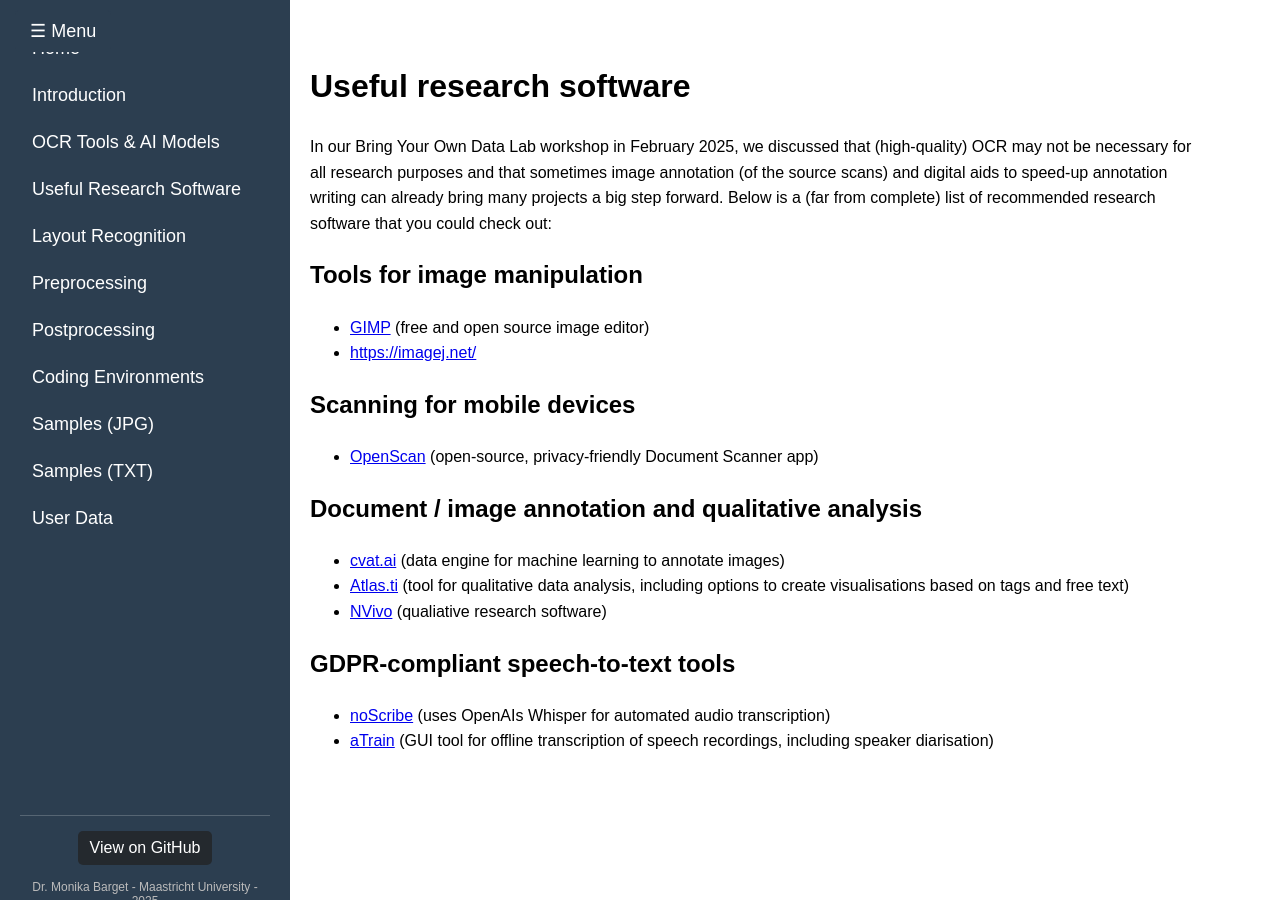
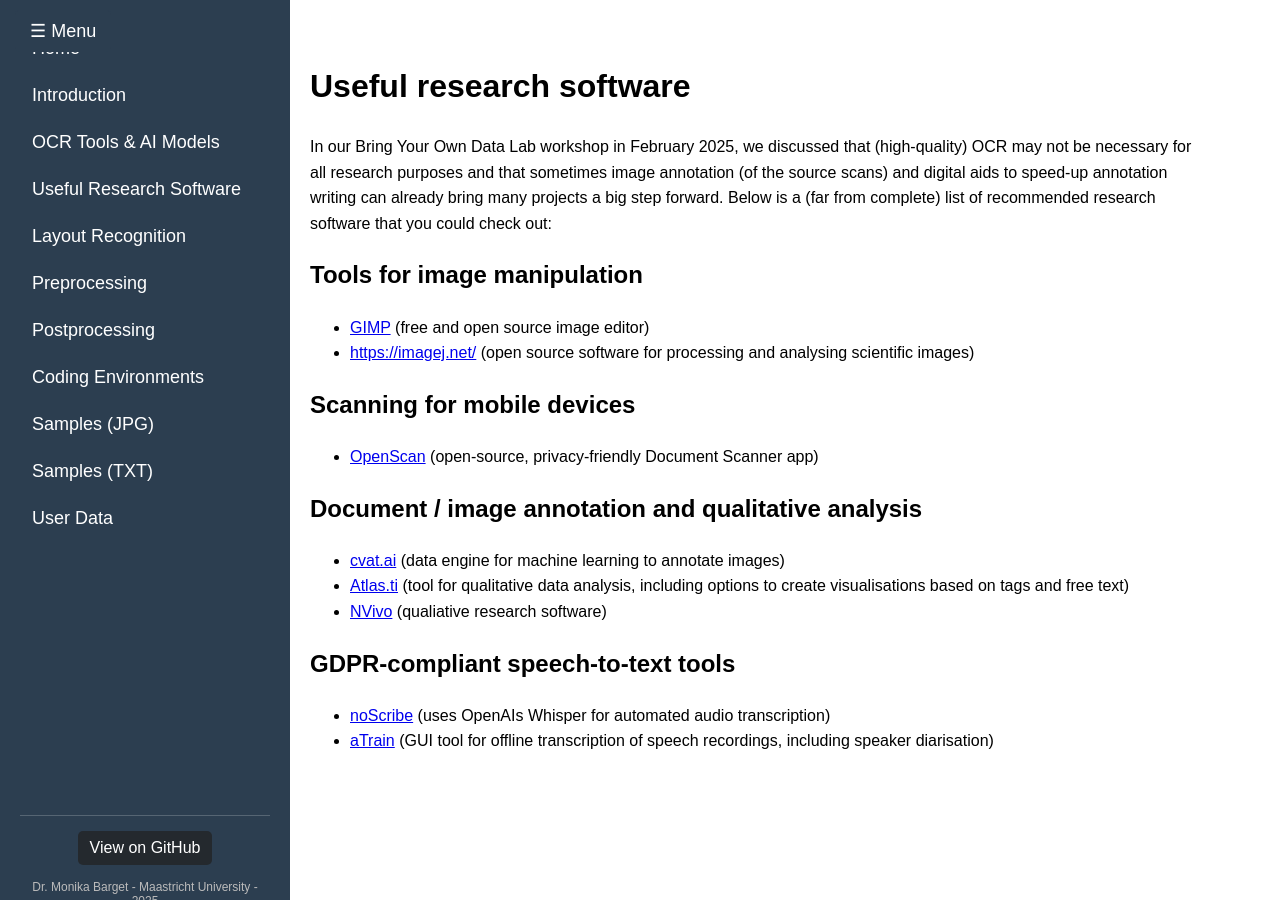
Before and after one commit to stwagner07/atr-historical-research, a Jekyll site: the page built from docs/software.md, in a window 1280 px wide. Built offline with Jekyll 4.4.1, drawn with Linux system fonts in a browser that asks for light colours; our own code applies the rules of GitHub Pages for plain Markdown files.

Commit message:
ImageJ link added

```diff
--- a/docs/software.md
+++ b/docs/software.md
@@ -6,7 +6,7 @@
 ## Tools for image manipulation
 
 - [GIMP](https://www.gimp.org/) (free and open source image editor)
-- [https://imagej.net/](open source software for processing and analysing scientific images)
+- [https://imagej.net/](https://imagej.net/) (open source software for processing and analysing scientific images)
 
 ## Scanning for mobile devices
 
```
